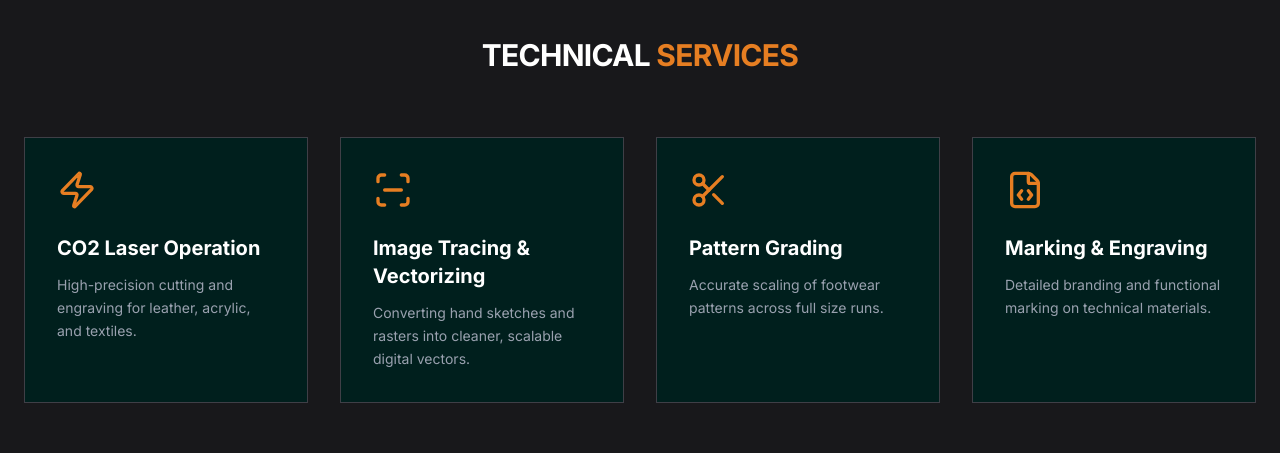
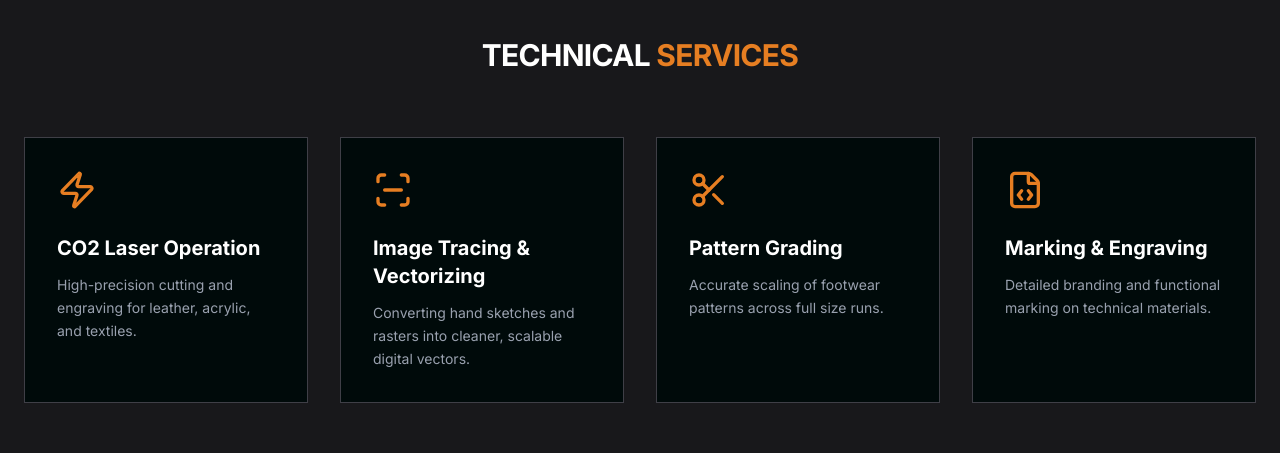
Before and after one commit to armanhossen111/laser-portfolio, a Next.js app: page / in a window 1280 px wide. Shown: the part 860-1313 px from the top of the page. Built offline with nearby package versions, Linux system fonts and the light colour scheme; no server answers; the database is empty.

Commit message:
Update website background color theme

```diff
--- a/src/app/globals.css
+++ b/src/app/globals.css
@@ -1,7 +1,7 @@
 @import "tailwindcss";
 
 @theme {
-  --color-dark-slate: #001f1d;
+  --color-dark-slate: #000a0a;
   --color-safety-orange: #E67E22;
   --color-crisp-white: #ffffff;
   --color-background: var(--color-dark-slate);
```
